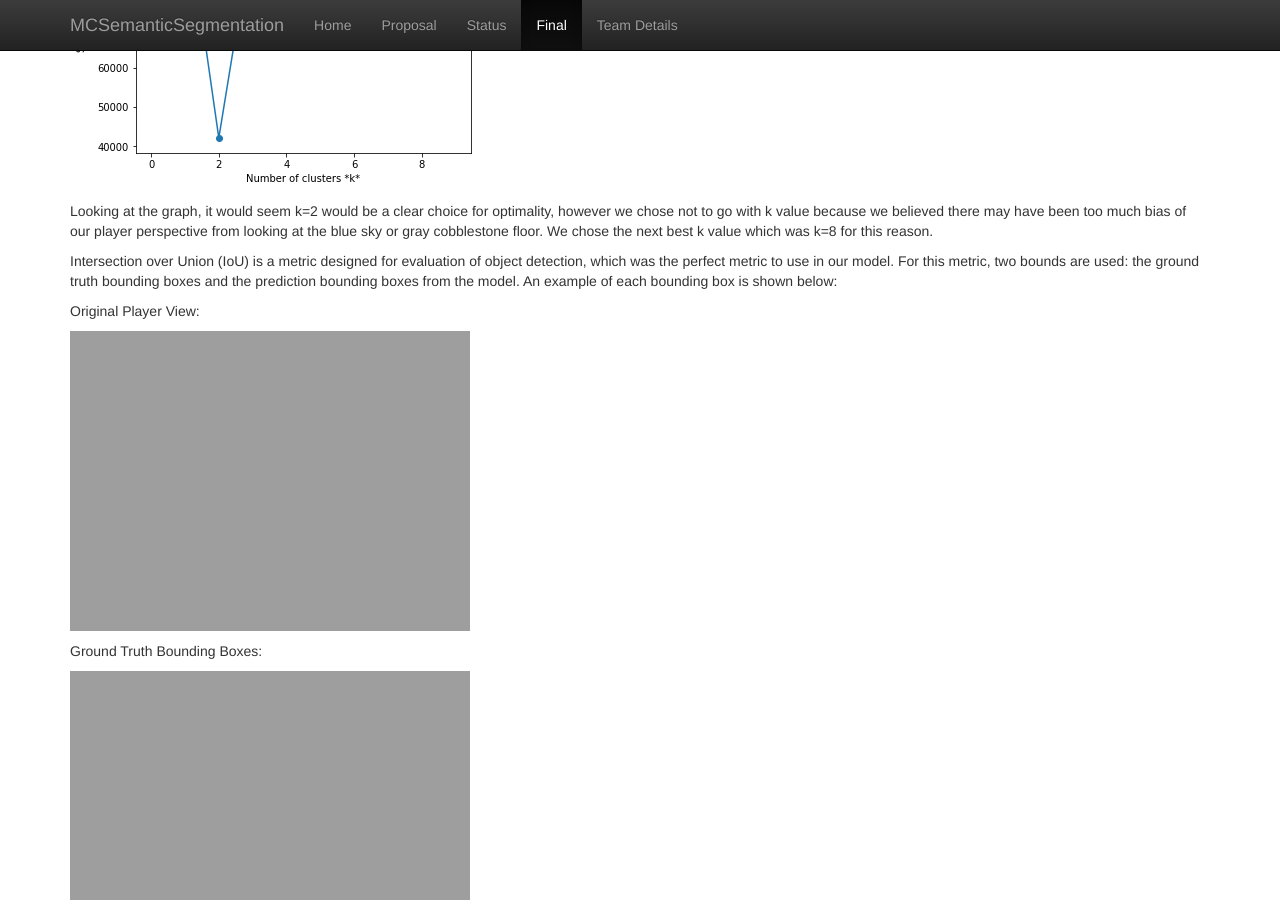
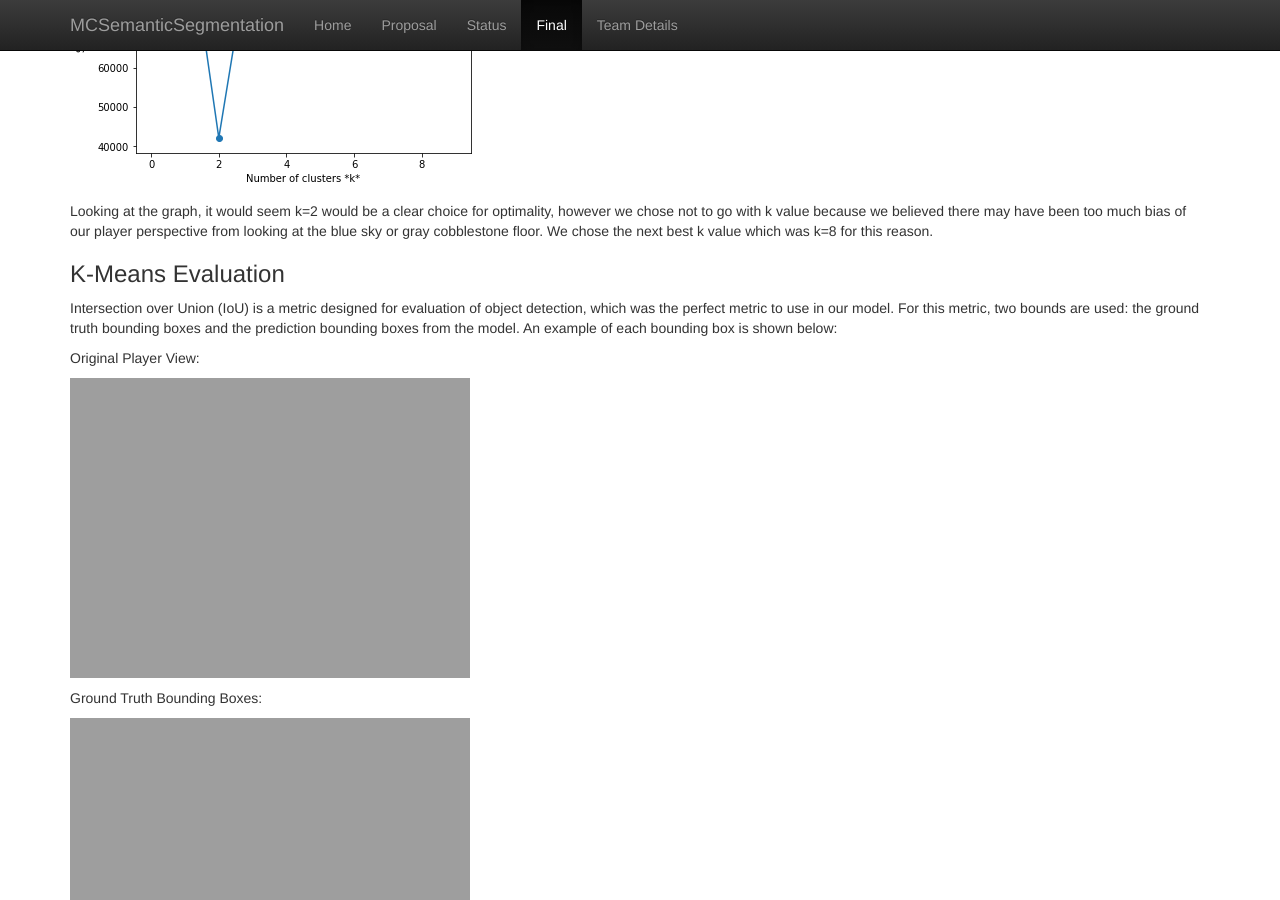
Before and after one commit to KevinJChen/MCSemanticSegmentation, a Jekyll site: the page built from docs/final.md, in a window 1280 px wide and 900 px high, scrolled down 2266 px. Built offline with Jekyll 4.4.1, drawn with Linux system fonts in a browser that asks for light colours.

Commit message:
Update final.md

```diff
--- a/docs/final.md
+++ b/docs/final.md
@@ -42,6 +42,16 @@ We proceeded to apply this to a sample of 10 distinct images which resulted in t
 Looking at the graph, it would seem k=2 would be a clear choice for optimality, however we chose not to go with k value because we believed there may have been too much bias of our player perspective from looking at the blue sky or gray cobblestone floor. We chose the next best k value which was k=8 for this reason.
 
 
+### K-Means Evaluation
+
+
+
+
+
+
+
+
+
 Intersection over Union (IoU) is a metric designed for evaluation of object detection, which was the perfect metric to use in our model. For this metric, two bounds are used: the ground truth bounding boxes and the prediction bounding boxes from the model. An example of each bounding box is shown below:
 
 
```
